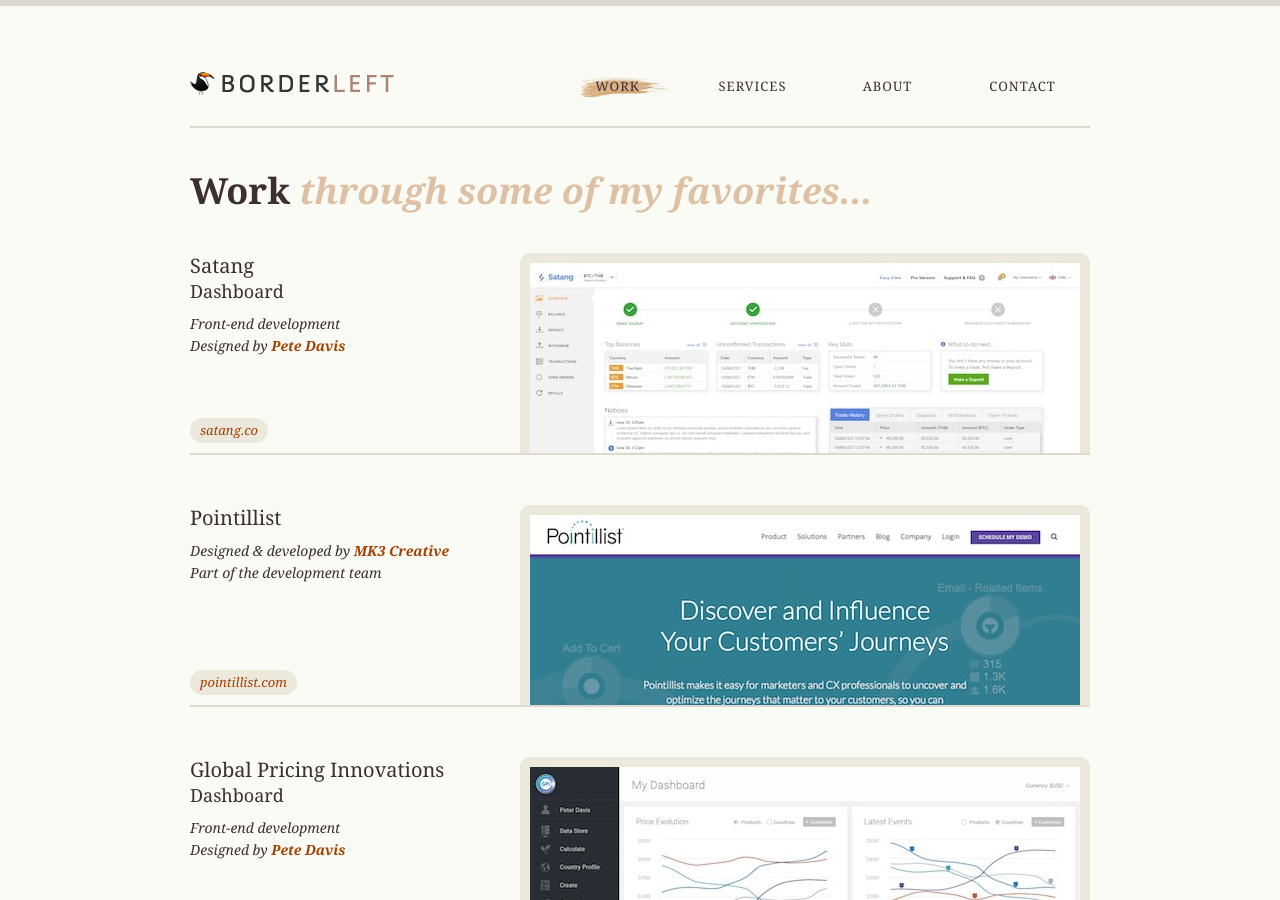
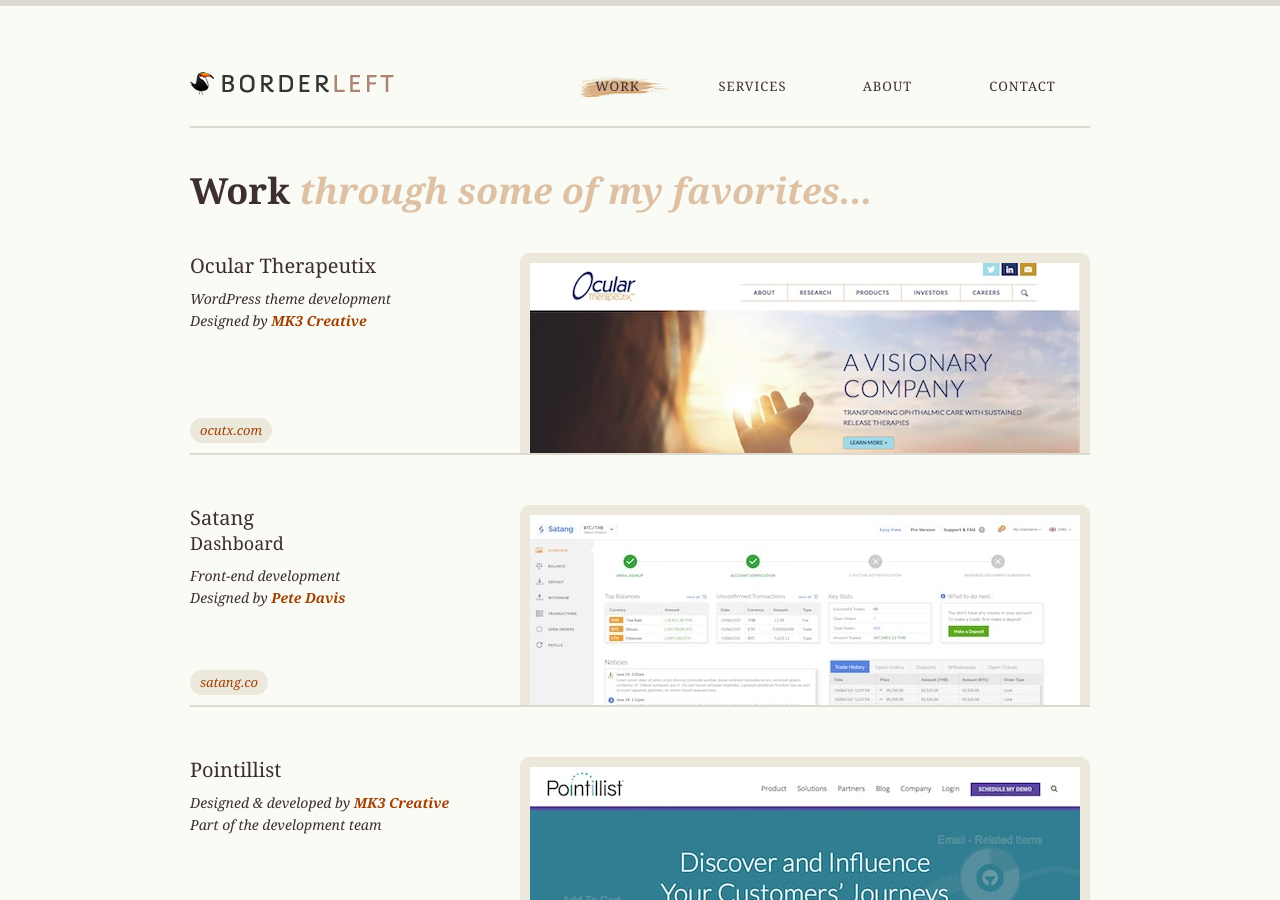
Before and after one commit to borderleft/borderleft.github.io, a Jekyll site: the page built from work/index.html, in a window 1280 px wide and 900 px high. Built offline with Jekyll 4.4.1, drawn with Linux system fonts in a browser that asks for light colours.

Commit message:
Add project

```diff
--- a/work/index.html
+++ b/work/index.html
@@ -7,6 +7,16 @@
 <h1>Work <em>through some of my favorites...</em></h1>
 
 <ul class="projects">
+    <li>
+        <div class="image">
+            <a href="http://ocutx.com/"><img src="/assets/img/work/ocutx-1.jpg" alt=""></a>
+        </div>
+        <div class="info">
+            <h2>Ocular Therapeutix</h2>
+            <p class="meta">WordPress theme development <br> Designed by <a href="http://mk3creative.com/">MK3 Creative</a></p>
+            <p class="link"><a href="http://ocutx.com/"><span>ocutx.com</span></a></p>
+        </div>
+    </li>
     <li>
         <div class="image">
             <a href="http://satang.co/"><img src="/assets/img/work/satang-1.jpg" alt=""></a>
```
Also changed, not shown: assets/img/work/ocutx-1.jpg (added).
